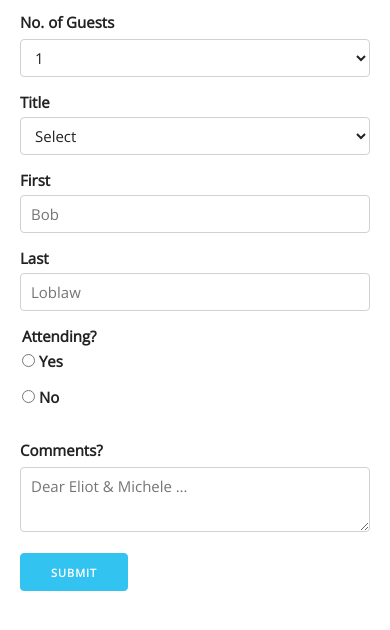
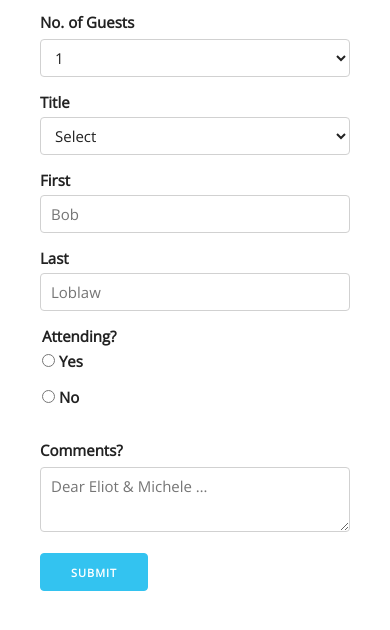
Before and after one commit to ewalker11/walkerdowntheaisle, a Flask app: page /rsvp in a window 390 px wide. Shown: the part 65-695 px from the top of the page. Run offline with Flask 2, Linux system fonts and the light colour scheme; some web fonts are replaced.

Commit message:
Visual tweaks

```diff
--- a/static/css/custom.css
+++ b/static/css/custom.css
@@ -235,6 +235,14 @@ img {
   color: #33C3F0;
 }
 
+
+@media(max-width: 550px) {
+  #rsvp-form {
+    margin-left: 2rem;
+    margin-right: 2rem;
+  }
+}
+
 .rsvp-row {
   height: 2rem;
   line-height: 2rem;
--- a/templates/accommodations.html
+++ b/templates/accommodations.html
@@ -9,7 +9,7 @@
   <div class="section">
     <div class="row">
       <div class="map six columns">
-        <iframe class="u-full-width" src="https://www.google.com/maps/embed/v1/directions?key={{ google_api_key }}&origin=Hilton+Faneuil+Hall&destination=9OFS,Boston+MA">
+        <iframe class="u-full-width" src="https://www.google.com/maps/embed/v1/directions?key={{ google_api_key }}&origin=Hilton+Faneuil+Hall&destination=9OFS,Boston+MA&zoom=16">
         </iframe>
       </div>
       <div class="text six columns">
@@ -26,7 +26,7 @@
   <div class="section">
     <div class="row">
       <div class="map six columns">
-        <iframe class="u-full-width" src="https://www.google.com/maps/embed/v1/directions?key={{ google_api_key }}&origin=The+Langham &destination=9OFS,Boston+MA">
+        <iframe class="u-full-width" src="https://www.google.com/maps/embed/v1/directions?key={{ google_api_key }}&origin=The+Langham,Boston+MA&destination=9OFS,Boston+MA&zoom=17">
         </iframe>
       </div>
       <div class="text six columns">
```
